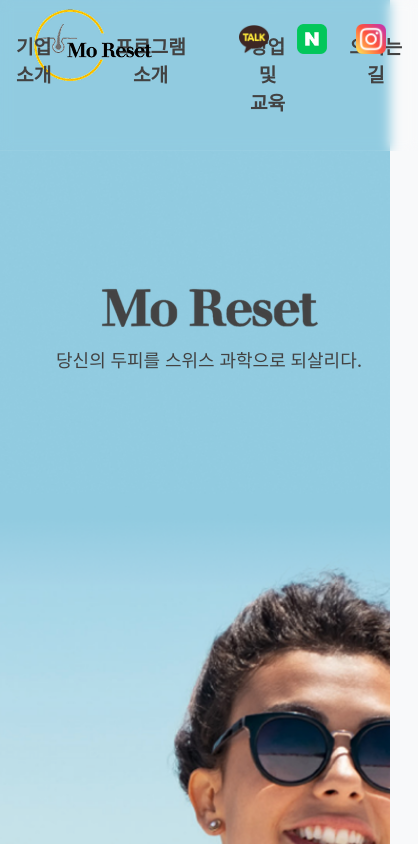
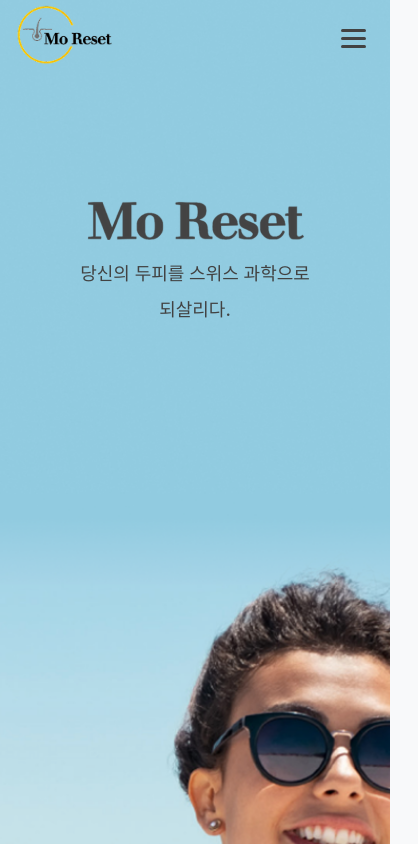
Before and after one commit to quiet-space/mo-reset, a React (Create React App) app: page / in a window 390 px wide. Shown: the top 844 px of the page, 418 px wide, since content can reach past the window. Built offline with nearby package versions, Linux system fonts and the light colour scheme; a web font is replaced by a local one.

Commit message:
모바일 대응 메뉴

```diff
--- a/src/components/Header.js
+++ b/src/components/Header.js
@@ -7,22 +7,22 @@
 import naver from "../img/naver.png";
 
 const HeaderContainer = styled.header`
-  background-color: transparent;
-
-  padding: 2rem 1rem;
-
-  width: 100%;
-
-  display: flex;
-  justify-content: center;
-  align-items: center;
-
-  z-index: 1000;
-
+  background-color: transparent !important;
+  padding: 2rem 1rem !important;
+  width: 100% !important;
+  display: flex !important;
+  justify-content: center !important;
+  align-items: center !important;
+  z-index: 1000 !important;
+  position: relative !important;
 `;
 const LinkContainer = styled.div`
-  display: flex;
-  gap: 4rem;
+  display: flex !important;
+  gap: 4rem !important;
+
+  @media (max-width: 768px) {
+    display: none !important;
+  }
 `;
 const LinkText = styled(Link)`
   font-size: 1.2rem;
@@ -54,7 +54,6 @@
   flex-direction: column;
   background-color: #fff;
   border: 1px solid rgba(0, 0, 0, 0.08);
-  border-radius: 10px;
   box-shadow: 0 8px 24px rgba(0, 0, 0, 0.12);
   padding: 0.5rem 0;
   min-width: 12rem;
@@ -73,19 +72,147 @@
   position: absolute;
   left: 2rem;
   top: 0.5rem;
+
+  @media (max-width: 768px) {
+    left: 1rem;
+    top: 0.3rem;
+
+    img {
+      height: 60px !important;
+    }
+  }
 `;
 const SNSContainer = styled.div`
-  position: absolute;
-  right: 2rem;
-  top: 1.5rem;
+  position: absolute !important;
+  right: 2rem !important;
+  top: 1.5rem !important;
+  display: flex !important;
+  justify-content: center !important;
+  gap: 1.8rem !important;
 
-  display: flex;
-  justify-content: center;
-  gap: 1.8rem;
+  @media (max-width: 768px) {
+    display: none !important;
+  }
+`;
+
+const HamburgerButton = styled.button`
+  display: none !important;
+  position: absolute !important;
+  right: 1rem !important;
+  top: 1rem !important;
+  background: none !important;
+  border: none !important;
+  cursor: pointer !important;
+  padding: 0.5rem !important;
+  z-index: 1001 !important;
+
+  @media (max-width: 768px) {
+    display: block !important;
+  }
+
+  .hamburger-line {
+    width: 25px !important;
+    height: 3px !important;
+    background-color: var(--color-text) !important;
+    margin: 5px 0 !important;
+    transition: 0.3s !important;
+    border-radius: 2px !important;
+  }
+
+  &.active .hamburger-line:nth-child(1) {
+    transform: rotate(-45deg) translate(-5px, 6px) !important;
+  }
+
+  &.active .hamburger-line:nth-child(2) {
+    opacity: 0 !important;
+  }
+
+  &.active .hamburger-line:nth-child(3) {
+    transform: rotate(45deg) translate(-5px, -6px) !important;
+  }
+`;
+
+const MobileMenu = styled.div`
+  display: none !important;
+  position: fixed !important;
+  top: 0 !important;
+  left: 0 !important;
+  width: 100% !important;
+  height: 100vh !important;
+  background-color: rgba(0, 0, 0, 0.9) !important;
+  z-index: 1000 !important;
+  flex-direction: column !important;
+  justify-content: center !important;
+  align-items: center !important;
+  gap: 2rem !important;
+  opacity: 0 !important;
+  visibility: hidden !important;
+  transition: opacity 0.3s ease, visibility 0.3s ease !important;
+
+  &.active {
+    opacity: 1 !important;
+    visibility: visible !important;
+  }
+
+  @media (max-width: 768px) {
+    display: flex !important;
+  }
+`;
+
+const MobileMenuItem = styled(Link)`
+  color: white !important;
+  text-decoration: none !important;
+  font-size: 1.5rem !important;
+  font-weight: 600 !important;
+  transition: background-color 0.3s ease !important;
+
+  &:hover {
+    background-color: rgba(255, 255, 255, 0.1) !important;
+  }
+
+  &.active {
+    color: #F7C84C !important;
+    border-bottom: 2px solid #F7C84C !important;
+  }
+`;
+
+const MobileSubMenu = styled.div`
+  display: flex !important;
+  flex-direction: column !important;
+  gap: 1rem !important;
+  margin-top: 1rem !important;
+`;
+
+const MobileSubMenuItem = styled(Link)`
+  color: rgba(255, 255, 255, 0.8) !important;
+  text-decoration: none !important;
+  font-size: 1.2rem !important;
+  padding: 0.5rem 1rem !important;
+  transition: background-color 0.3s ease !important;
+
+  &:hover {
+    background-color: rgba(255, 255, 255, 0.1) !important;
+  }
+`;
+
+const MobileSNSContainer = styled.div`
+  display: flex !important;
+  gap: 2rem !important;
+  margin-top: 2rem !important;
+`;
+
+const MobileSNSLink = styled.a`
+  transition: transform 0.3s ease !important;
+
+  &:hover {
+    transform: scale(1.1) !important;
+  }
 `;
 
 export const Header = () => {
   const [isAboutOpen, setIsAboutOpen] = useState(false);
+  const [isMobileMenuOpen, setIsMobileMenuOpen] = useState(false);
+  const [isMobileAboutOpen, setIsMobileAboutOpen] = useState(false);
   const aboutRef = useRef(null);
   const { pathname } = useLocation();
   const isAboutActive =
@@ -117,7 +244,22 @@
     };
   }, []);
 
+  const toggleMobileMenu = () => {
+    setIsMobileMenuOpen(!isMobileMenuOpen);
+    setIsMobileAboutOpen(false);
+  };
+
+  const closeMobileMenu = () => {
+    setIsMobileMenuOpen(false);
+    setIsMobileAboutOpen(false);
+  };
+
+  const toggleMobileAbout = () => {
+    setIsMobileAboutOpen(!isMobileAboutOpen);
+  };
+
   return (
+    <>
       <HeaderContainer>
         <LogoLink href="/">
           <img src={logo} alt="logo" height={75} />
@@ -187,8 +329,7 @@
           </LinkText>
         </LinkContainer>
 
-      {/* sns  */}
-
+        {/* PC SNS */}
         <SNSContainer>
           <a href="https://pf.kakao.com/_bNapxj" target="_blank">
             <img src={kakao} alt="kakao" height={30} />
@@ -200,6 +341,93 @@
             <img src={instagram} alt="instagram" height={30} />
           </a>
         </SNSContainer>
+
+        {/* 햄버거 버튼 */}
+        <HamburgerButton
+          className={isMobileMenuOpen ? "active" : ""}
+          onClick={toggleMobileMenu}
+          aria-label="메뉴 열기"
+        >
+          <div className="hamburger-line"></div>
+          <div className="hamburger-line"></div>
+          <div className="hamburger-line"></div>
+        </HamburgerButton>
       </HeaderContainer>
+
+      {/* 모바일 메뉴 */}
+      <MobileMenu className={isMobileMenuOpen ? "active" : ""}>
+        <div>
+          <MobileMenuItem
+            to="#"
+            onClick={(e) => {
+              e.preventDefault();
+              toggleMobileAbout();
+            }}
+            className={isAboutActive ? "active" : ""}
+          >
+            기업 소개
+          </MobileMenuItem>
+          {isMobileAboutOpen && (
+            <MobileSubMenu>
+              <MobileSubMenuItem
+                to="/about"
+                onClick={closeMobileMenu}
+              >
+                개요
+              </MobileSubMenuItem>
+              <MobileSubMenuItem
+                to="/missions"
+                onClick={closeMobileMenu}
+              >
+                경영이념
+              </MobileSubMenuItem>
+              <MobileSubMenuItem
+                to="/plant"
+                onClick={closeMobileMenu}
+              >
+                모낭플란트
+              </MobileSubMenuItem>
+            </MobileSubMenu>
+          )}
+        </div>
+
+        <MobileMenuItem
+          to="/program"
+          onClick={closeMobileMenu}
+          className={isProgramActive ? "active" : ""}
+        >
+          프로그램 소개
+        </MobileMenuItem>
+
+        <MobileMenuItem
+          to="/education"
+          onClick={closeMobileMenu}
+          className={isEducationActive ? "active" : ""}
+        >
+          창업 및 교육
+        </MobileMenuItem>
+
+        <MobileMenuItem
+          to="/location"
+          onClick={closeMobileMenu}
+          className={isLocationActive ? "active" : ""}
+        >
+          오시는 길
+        </MobileMenuItem>
+
+        {/* 모바일 SNS */}
+        <MobileSNSContainer>
+          <MobileSNSLink href="https://pf.kakao.com/_bNapxj" target="_blank">
+            <img src={kakao} alt="kakao" height={40} />
+          </MobileSNSLink>
+          <MobileSNSLink href="https://naver.me/xoH8tl8W" target="_blank">
+            <img src={naver} alt="naver" height={40} />
+          </MobileSNSLink>
+          <MobileSNSLink href="https://www.instagram.com/mo_reset/" target="_blank">
+            <img src={instagram} alt="instagram" height={40} />
+          </MobileSNSLink>
+        </MobileSNSContainer>
+      </MobileMenu>
+    </>
   );
 };
--- a/src/index.css
+++ b/src/index.css
@@ -80,14 +80,7 @@
   min-height: 100vh;
 }
 
-header {
-  position: sticky;
-  top: 0;
-  background: rgba(17, 24, 39, 0.8);
-  backdrop-filter: blur(6px);
-  border-bottom: 1px solid rgba(255, 255, 255, 0.06);
-  padding: var(--spacing-4) var(--spacing-8);
-}
+/* header 스타일을 제거하여 Header 컴포넌트가 자체 스타일을 사용하도록 함 */
 
 main {
   padding: var(--spacing-6) var(--spacing-8);
```
Lines whose indentation alone changed are shown as unchanged.
